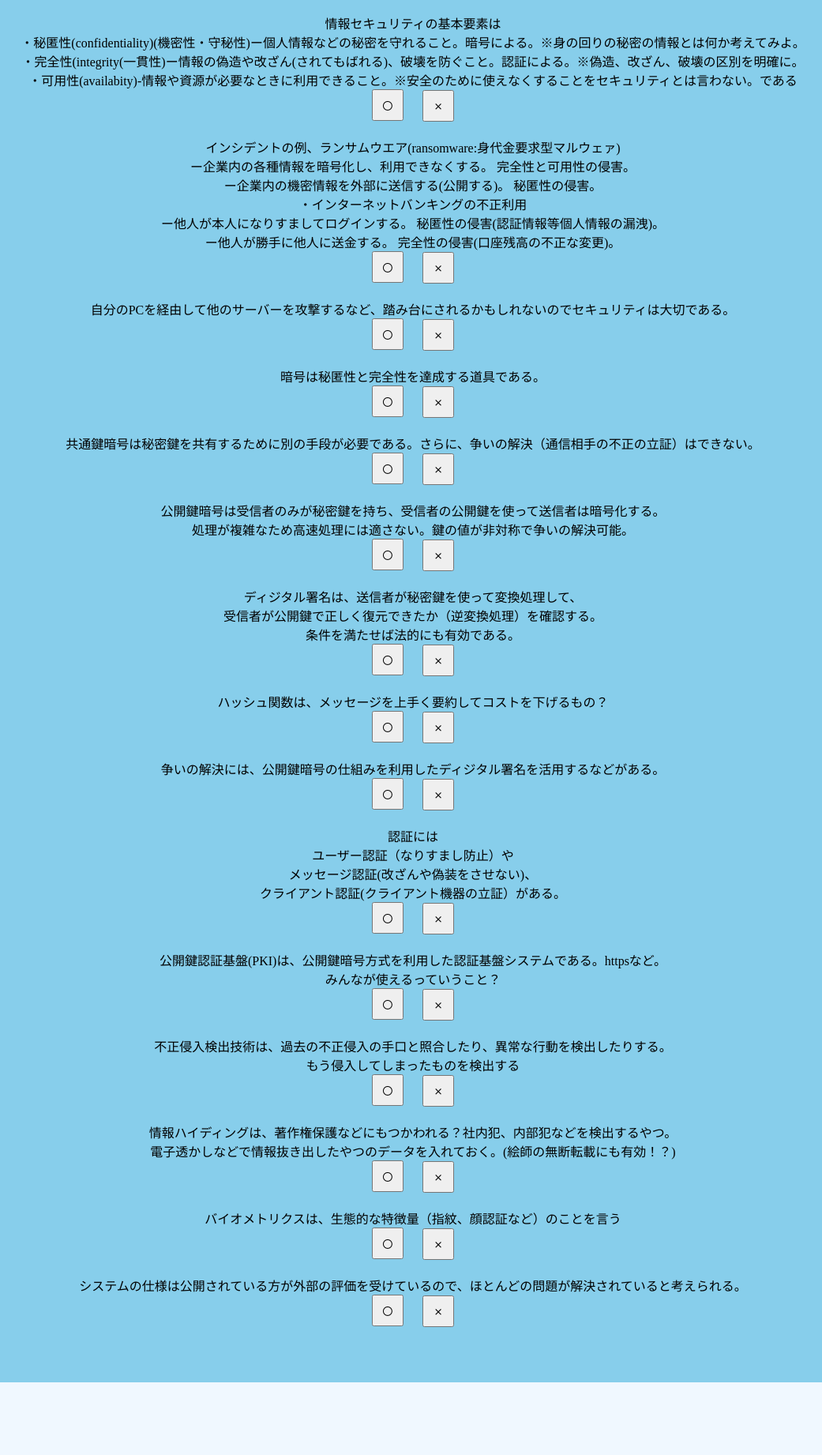
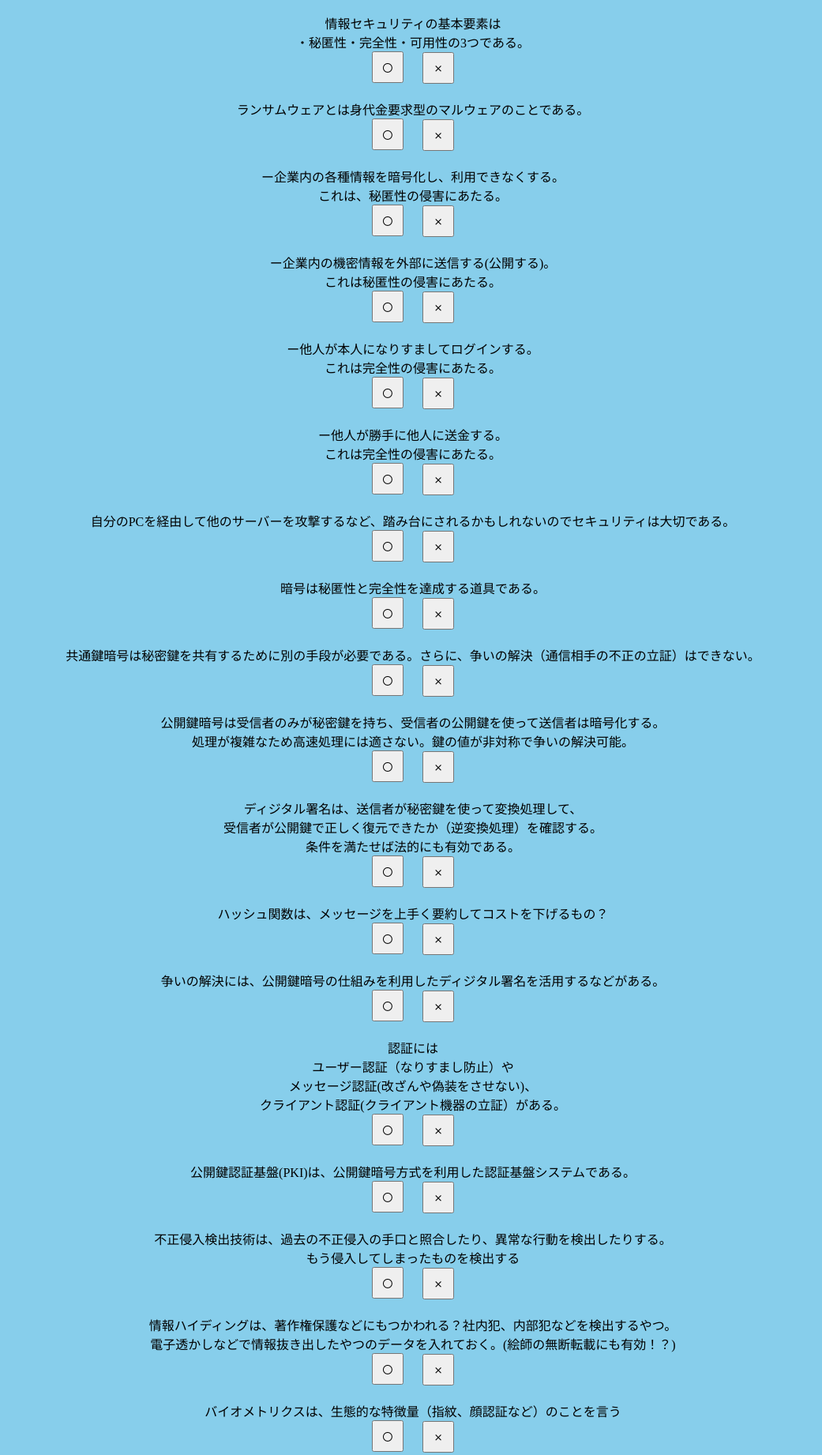
Before and after one commit to sashimi-oss/sashimi-jibunnyoumonndaishuu, a plain HTML site: page secure/w01/index.html in a window 1280 px wide. Shown: the part 173-2015 px from the top of the page at 79% size, without its empty margins (117-1158 px from the left). Before the commit the page ends 1923 px from the top, so only its background shows below. Drawn offline with Linux system fonts and the light colour scheme.

Commit message:
secureのw01の問題を改訂

```diff
--- a/grid.css
+++ b/grid.css
@@ -9,13 +9,13 @@ body {
   height: 100vh;
 }
 .container{
-  width: 100%;
-  height: 100%;
+
   display: grid;
   justify-content: center;
   align-items: center;
   grid-template-columns: 300px 300px 300px;
   grid-template-rows: 200px 200px 200px;
+  overflow: visible;
 }
 
 .item{
--- a/secure/w01/index.html
+++ b/secure/w01/index.html
@@ -9,23 +9,27 @@
 </head>
 <body>
   <div id="container" class="container">
-    <div class="problem" id="problem1"><p>情報セキュリティは数学や～の総合科学である</p> <button class="btn1 cor">〇</button> <button class="btn2 inc">×</button> </div>
-    <div class="problem" id="problem2"><p>bananaはバナナでない。</p> <button class="btn1 inc">〇</button> <button class="btn2 cor">×</button> </div>
-    <div class="problem" id="problem3"><p>情報セキュリティの基本要素は<br>・秘匿性(confidentiality)(機密性・守秘性)ー個人情報などの秘密を守れること。暗号による。※身の回りの秘密の情報とは何か考えてみよ。<br>・完全性(integrity(一貫性)ー情報の偽造や改ざん(されてもばれる)、破壊を防ぐこと。認証による。※偽造、改ざん、破壊の区別を明確に。<br>・可用性(availabity)-情報や資源が必要なときに利用できること。※安全のために使えなくすることをセキュリティとは言わない。である</p> <button class="btn1 cor">〇</button> <button class="btn2 inc">×</button> </div>
-    <div class="problem" id="problem4"><p>インシデントの例、ランサムウエア(ransomware:身代金要求型マルウェァ)<br>ー企業内の各種情報を暗号化し、利用できなくする。  完全性と可用性の侵害。<br>ー企業内の機密情報を外部に送信する(公開する)。  秘匿性の侵害。<br>・インターネットバンキングの不正利用<br>ー他人が本人になりすましてログインする。  秘匿性の侵害(認証情報等個人情報の漏洩)。<br>ー他人が勝手に他人に送金する。  完全性の侵害(口座残高の不正な変更)。</p> <button class="btn1 cor">〇</button> <button class="btn2 inc">×</button> </div>
-    <div class="problem" id="problem5"><p>自分のPCを経由して他のサーバーを攻撃するなど、踏み台にされるかもしれないのでセキュリティは大切である。</p> <button class="btn1 cor">〇</button> <button class="btn2 inc">×</button> </div>
-    <div class="problem" id="problem6"><p>暗号は秘匿性と完全性を達成する道具である。</p> <button class="btn1 cor">〇</button> <button class="btn2 inc">×</button> </div>
-    <div class="problem" id="problem7"><p>共通鍵暗号は秘密鍵を共有するために別の手段が必要である。さらに、争いの解決（通信相手の不正の立証）はできない。</p> <button class="btn1 cor">〇</button> <button class="btn2 inc">×</button> </div>
-    <div class="problem" id="problem8"><p>公開鍵暗号は受信者のみが秘密鍵を持ち、受信者の公開鍵を使って送信者は暗号化する。<br>処理が複雑なため高速処理には適さない。鍵の値が非対称で争いの解決可能。</p> <button class="btn1 cor">〇</button> <button class="btn2 inc">×</button> </div>
-    <div class="problem" id="problem9"><p>ディジタル署名は、送信者が秘密鍵を使って変換処理して、<br>受信者が公開鍵で正しく復元できたか（逆変換処理）を確認する。<br>条件を満たせば法的にも有効である。</p> <button class="btn1 cor">〇</button> <button class="btn2 inc">×</button> </div>
-    <div class="problem" id="problem10"><p>ハッシュ関数は、メッセージを上手く要約してコストを下げるもの？</p> <button class="btn1 cor">〇</button> <button class="btn2 inc">×</button> </div>
-    <div class="problem" id="problem11"><p>争いの解決には、公開鍵暗号の仕組みを利用したディジタル署名を活用するなどがある。</p> <button class="btn1 cor">〇</button> <button class="btn2 inc">×</button> </div>
-    <div class="problem" id="problem12"><p>認証には<br>ユーザー認証（なりすまし防止）や<br>メッセージ認証(改ざんや偽装をさせない)、<br>クライアント認証(クライアント機器の立証）がある。</p> <button class="btn1 cor">〇</button> <button class="btn2 inc">×</button> </div>
-    <div class="problem" id="problem13"><p>公開鍵認証基盤(PKI)は、公開鍵暗号方式を利用した認証基盤システムである。httpsなど。<br>みんなが使えるっていうこと？</p> <button class="btn1 cor">〇</button> <button class="btn2 inc">×</button> </div>
-    <div class="problem" id="problem14"><p>不正侵入検出技術は、過去の不正侵入の手口と照合したり、異常な行動を検出したりする。<br>もう侵入してしまったものを検出する</p> <button class="btn1 cor">〇</button> <button class="btn2 inc">×</button> </div>
-    <div class="problem" id="problem15"><p>情報ハイディングは、著作権保護などにもつかわれる？社内犯、内部犯などを検出するやつ。<br>電子透かしなどで情報抜き出したやつのデータを入れておく。(絵師の無断転載にも有効！？)</p> <button class="btn1 cor">〇</button> <button class="btn2 inc">×</button> </div>
-    <div class="problem" id="problem16"><p>バイオメトリクスは、生態的な特徴量（指紋、顔認証など）のことを言う</p> <button class="btn1 cor">〇</button> <button class="btn2 inc">×</button> </div>
-    <div class="problem" id="problem17"><p>システムの仕様は公開されている方が外部の評価を受けているので、ほとんどの問題が解決されていると考えられる。</p> <button class="btn1 cor">〇</button> <button class="btn2 inc">×</button> </div>
+    <div class="problem" ><p>情報セキュリティは数学や～の総合科学である</p> <button class="btn1 cor">〇</button> <button class="btn2 inc">×</button> </div>
+    <div class="problem" ><p>bananaはバナナでない。</p> <button class="btn1 inc">〇</button> <button class="btn2 cor">×</button> </div>
+    <div class="problem" ><p>情報セキュリティの基本要素は<br>・秘匿性・完全性・可用性の3つである。</p> <button class="btn1 cor">〇</button> <button class="btn2 inc">×</button> </div>
+    <div class="problem" ><p>ランサムウェアとは身代金要求型のマルウェアのことである。</p> <button class="btn1 cor">〇</button> <button class="btn2 inc">×</button> </div>
+    <div class="problem" ><p>ー企業内の各種情報を暗号化し、利用できなくする。<br>これは、秘匿性の侵害にあたる。</p> <button class="btn1 inc">〇</button> <button class="btn2 cor">×</button> </div>
+    <div class="problem" ><p>ー企業内の機密情報を外部に送信する(公開する)。<br>これは秘匿性の侵害にあたる。</p> <button class="btn1 cor">〇</button> <button class="btn2 inc">×</button> </div>
+    <div class="problem" ><p>ー他人が本人になりすましてログインする。<br>これは完全性の侵害にあたる。</p> <button class="btn1 inc">〇</button> <button class="btn2 cor">×</button> </div>
+    <div class="problem" ><p>ー他人が勝手に他人に送金する。<br>これは完全性の侵害にあたる。</p> <button class="btn1 cor">〇</button> <button class="btn2 inc">×</button> </div>
+    <div class="problem" ><p>自分のPCを経由して他のサーバーを攻撃するなど、踏み台にされるかもしれないのでセキュリティは大切である。</p> <button class="btn1 cor">〇</button> <button class="btn2 inc">×</button> </div>
+    <div class="problem" ><p>暗号は秘匿性と完全性を達成する道具である。</p> <button class="btn1 cor">〇</button> <button class="btn2 inc">×</button> </div>
+    <div class="problem" ><p>共通鍵暗号は秘密鍵を共有するために別の手段が必要である。さらに、争いの解決（通信相手の不正の立証）はできない。</p> <button class="btn1 cor">〇</button> <button class="btn2 inc">×</button> </div>
+    <div class="problem" ><p>公開鍵暗号は受信者のみが秘密鍵を持ち、受信者の公開鍵を使って送信者は暗号化する。<br>処理が複雑なため高速処理には適さない。鍵の値が非対称で争いの解決可能。</p> <button class="btn1 cor">〇</button> <button class="btn2 inc">×</button> </div>
+    <div class="problem" ><p>ディジタル署名は、送信者が秘密鍵を使って変換処理して、<br>受信者が公開鍵で正しく復元できたか（逆変換処理）を確認する。<br>条件を満たせば法的にも有効である。</p> <button class="btn1 cor">〇</button> <button class="btn2 inc">×</button> </div>
+    <div class="problem" ><p>ハッシュ関数は、メッセージを上手く要約してコストを下げるもの？</p> <button class="btn1 cor">〇</button> <button class="btn2 inc">×</button> </div>
+    <div class="problem" ><p>争いの解決には、公開鍵暗号の仕組みを利用したディジタル署名を活用するなどがある。</p> <button class="btn1 cor">〇</button> <button class="btn2 inc">×</button> </div>
+    <div class="problem" ><p>認証には<br>ユーザー認証（なりすまし防止）や<br>メッセージ認証(改ざんや偽装をさせない)、<br>クライアント認証(クライアント機器の立証）がある。</p> <button class="btn1 cor">〇</button> <button class="btn2 inc">×</button> </div>
+    <div class="problem" ><p>公開鍵認証基盤(PKI)は、公開鍵暗号方式を利用した認証基盤システムである。</p> <button class="btn1 cor">〇</button> <button class="btn2 inc">×</button> </div>
+    <div class="problem" ><p>不正侵入検出技術は、過去の不正侵入の手口と照合したり、異常な行動を検出したりする。<br>もう侵入してしまったものを検出する</p> <button class="btn1 cor">〇</button> <button class="btn2 inc">×</button> </div>
+    <div class="problem" ><p>情報ハイディングは、著作権保護などにもつかわれる？社内犯、内部犯などを検出するやつ。<br>電子透かしなどで情報抜き出したやつのデータを入れておく。(絵師の無断転載にも有効！？)</p> <button class="btn1 cor">〇</button> <button class="btn2 inc">×</button> </div>
+    <div class="problem" ><p>バイオメトリクスは、生態的な特徴量（指紋、顔認証など）のことを言う</p> <button class="btn1 cor">〇</button> <button class="btn2 inc">×</button> </div>
+    <div class="problem" ><p>システムの仕様は公開されている方が外部の評価を受けているので、ほとんどの問題が解決されていると考えられる。</p> <button class="btn1 cor">〇</button> <button class="btn2 inc">×</button> </div>
 
 
   </div>
--- a/secure/w01/problems.js
+++ b/secure/w01/problems.js
@@ -29,3 +29,18 @@ for (let i = 0; i < inc.length; i++) {
 const explain = [];
 explain[0] = 'sonotoori';
 explain[1] = 'bananaはばななだから';
+explain[2] = '・秘匿性(confidentiality)(機密性・守秘性)ー個人情報などの秘密を守れること。暗号による。<br>・完全性(integrity(一貫性)ー情報の偽造や改ざん(されてもばれる)、破壊を防ぐこと。認証による。<br>・可用性(availabity)-情報や資源が必要なときに利用できること。（安全のために使えなくすることはセキュリティとはいえない）である';
+explain[3] = 'ransomware:身代金要求型マルウェァ';
+explain[4] = '完全性と可用性の侵害にあたるます';
+explain[5] = '秘匿性！';
+explain[6] = '秘匿性の侵害にあたる。認証情報等個人情報の漏洩';
+explain[7] = '口座残高の不正な変更';
+explain[8] = '自分以外に迷惑かかる可能性あり';
+explain[9] = '可用性は別の道具を使用？';
+explain[10] = '処理が早いのが特徴！？';
+explain[11] = '証拠とかになりうる？';
+explain[12] = 'デジタル署名は逆変換処理';
+explain[13] = '関数だよ<br>入力に対応する適当な値（ハッシュ値）が返ってくるよ<br>入力する内容が同じであれば、同じ値が返ってくるよ';
+explain[14] = 'すげぇ';
+explain[15] = '大事！';
+explain[16] = 'httpsなど。<br>みんなが使えるっていうこと？';
```
